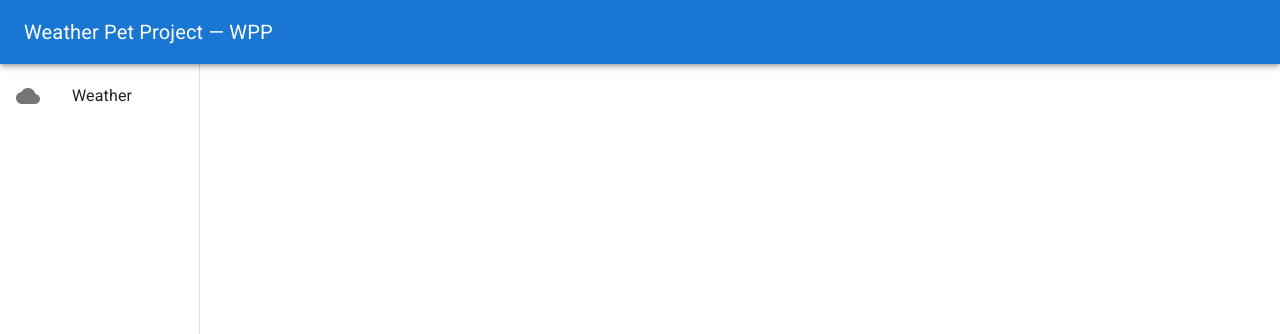
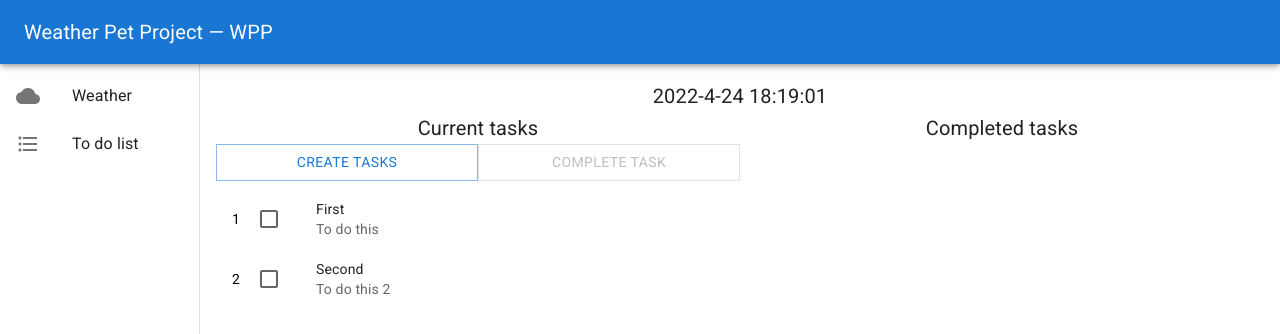
Before and after one commit to Zurarose/WeatherReactPetProject, a React (Create React App) app: page /ToDoList in a window 1280 px wide. Shown: the top 334 px of the page. Built offline with nearby package versions, Linux system fonts and the light colour scheme.

Commit message:
V7. To do list in developing process

```diff
--- /dev/null
+++ b/src/Parts/Content/ToDoList/CompletedTasks.js
@@ -0,0 +1,9 @@
+import Typography from "@mui/material/Typography";
+
+const CompletedTasks = () => {
+    return (
+        <Typography variant="h6">
+            Completed tasks
+        </Typography>)
+}
+export default CompletedTasks
--- /dev/null
+++ b/src/Parts/Content/ToDoList/CurrentTasks.js
@@ -0,0 +1,67 @@
+import Typography from "@mui/material/Typography";
+import List from "@mui/material/List";
+import ListItem from "@mui/material/ListItem";
+import ListItemButton from "@mui/material/ListItemButton";
+import ListItemText from "@mui/material/ListItemText";
+import ListItemIcon from "@mui/material/ListItemIcon";
+import Checkbox from "@mui/material/Checkbox";
+import {useEffect, useState} from "react";
+import Button from "@mui/material/Button";
+
+const CurrentTasks = (props) => {
+    const [checked, setChecked] = useState([]);
+    const handleToggle = (value) => () => {
+        const currentIndex = checked.indexOf(value);
+        const newChecked = [...checked];
+
+        if (currentIndex === -1) {
+            newChecked.push(value);
+        } else {
+            newChecked.splice(currentIndex, 1);
+        }
+        setChecked(newChecked);
+    };
+    const [completeActive, setCompleteActive] = useState(true)
+
+    useEffect(() => {
+        checked.length ? setCompleteActive(false): setCompleteActive(true)
+    }, [checked.length])
+    return (<>
+        <Typography variant="h6">
+            Current tasks
+        </Typography>
+        <Button sx={{width: "50%", borderRadius: 0}} variant="outlined">Create tasks</Button>
+        <Button sx={{width: "50%", borderRadius: 0, borderLeft: 0}} disabled={completeActive} variant="outlined">Complete task</Button>
+        <List sx={{width: '100%', bgcolor: 'background.paper'}}>
+            {props.TaskList.map((item, index) => {
+                const labelId = `checkbox-list-label-${item.id}`;
+                return (
+                    <ListItem key={item.id} disablePadding>
+                        <ListItemButton onClick={handleToggle(item.id)} dense>
+                            <ListItemText sx={{maxWidth: 20, mr: 1, color: 'black'}}
+                                          primary={index + 1}
+                            />
+                            <ListItemIcon>
+                                <Checkbox
+                                    edge="start"
+                                    checked={checked.indexOf(item.id) !== -1}
+                                    tabIndex={-1}
+                                    disableRipple
+                                    inputProps={{'aria-labelledby': labelId}}
+                                />
+                            </ListItemIcon>
+                            <ListItemText
+                                primary={item.title}
+                                secondary={
+                                    <>
+                                        {item.description}
+                                    </>}
+                            />
+                        </ListItemButton>
+                    </ListItem>
+                );
+            })}
+        </List>
+    </>)
+}
+export default CurrentTasks
--- /dev/null
+++ b/src/Parts/Content/ToDoList/DayTimer.js
@@ -0,0 +1,23 @@
+import {useEffect, useState} from "react";
+import Box from "@mui/material/Box";
+import Typography from "@mui/material/Typography";
+
+const DayTimer = (props) => {
+    const [dateValue, setDate] = useState({date: "", time: ""})
+    useEffect(() => {
+        updateTime()
+    }, [dateValue])
+    const updateTime = () => {
+        let today = new Date();
+        let date = today.getFullYear() + '-' + (today.getMonth() + 1) + '-' + today.getDate();
+        let time = today.getHours() + ":" + today.getMinutes() + ":" + (today.getSeconds() < 10 ? "0" + today.getSeconds() : today.getSeconds());
+        setTimeout(() => setDate({date: date, time: time}), 500)
+    }
+    return (
+        <Box>
+            <Typography variant="h6">
+                {dateValue.date + " " + dateValue.time}
+            </Typography>
+        </Box>)
+}
+export default DayTimer
--- /dev/null
+++ b/src/Parts/Content/ToDoList/ToDoList.js
@@ -0,0 +1,28 @@
+import List from '@mui/material/List';
+import ListItem from '@mui/material/ListItem';
+import ListItemButton from '@mui/material/ListItemButton';
+import ListItemIcon from '@mui/material/ListItemIcon';
+import ListItemText from '@mui/material/ListItemText';
+import Checkbox from '@mui/material/Checkbox';
+import {useEffect, useState} from "react";
+import Box from "@mui/material/Box";
+import DayTimer from "./DayTimer";
+import Typography from "@mui/material/Typography";
+import CurrentTasks from "./CurrentTasks";
+import CompletedTasks from "./CompletedTasks";
+
+const ToDoList = (props) => {
+    return (<>
+        <DayTimer/>
+        <Box sx={{display: "flex", flexDirection: "row"}}>
+            <Box sx={{width: "50%"}}>
+                <CurrentTasks {...props}/>
+            </Box>
+            <Box sx={{width: "50%"}}>
+                <CompletedTasks {...props}/>
+            </Box>
+        </Box>
+    </>);
+
+}
+export default ToDoList
--- /dev/null
+++ b/src/Parts/Content/ToDoList/ToDoListContainer.js
@@ -0,0 +1,14 @@
+import {connect} from "react-redux";
+import ToDoList from "./ToDoList";
+import {getTaskList} from "../../../Selectors/ToDoListSelector";
+const ToDoListContainer = (props) =>{
+
+    return <ToDoList {...props}/>
+}
+
+function mapStateToProps(state){
+    return {
+        TaskList: getTaskList(state)
+    }
+}
+export default connect(mapStateToProps, {})(ToDoListContainer)
--- a/src/Parts/Content/Weather/WeatherContainer.js
+++ b/src/Parts/Content/Weather/WeatherContainer.js
@@ -6,7 +6,7 @@ import {
     getStateCountriesList,
     getStateCurrentWeather, getStatePredictWeather,
     getSuperSelector
-} from "../../../Selectors/Selectors";
+} from "../../../Selectors/WeatherSelectors";
 
 
 function WeatherContainer(props){
--- a/src/Parts/Content/Weather/WeatherSelect.js
+++ b/src/Parts/Content/Weather/WeatherSelect.js
@@ -43,15 +43,16 @@ const WeatherSelect = React.memo((props) => {
             setOptionsCity(props.CitiesList)
         }, [props.CitiesList]);
 
-        useEffect(() => {
-            if (!openCity) {
-                setOptionsCity([]);
-            }
-        }, [openCity]);
 
         function setWeather() {
             props.clearData()
             props.getWeatherThunk(valueCity)
+        }
+
+        function onCountryChange(event, newValue) {
+            setActive(true)
+            setValueCountry(newValue)
+            props.getCitiesThunk(newValue)
         }
 
         return (
@@ -59,9 +60,7 @@ const WeatherSelect = React.memo((props) => {
                 <Autocomplete
                     value={valueCountry}
                     onChange={(event, newValue) => {
-                        setActive(true)
-                        setValueCountry(newValue)
-                        props.getCitiesThunk(newValue)
+                        onCountryChange(event, newValue)
                     }}
                     inputValue={inputValueCountry}
                     onInputChange={(event, newInputValue) => {
--- a/src/Parts/Sider/SideMenu.js
+++ b/src/Parts/Sider/SideMenu.js
@@ -11,8 +11,11 @@ import ListItemButton from '@mui/material/ListItemButton';
 import ListItemIcon from '@mui/material/ListItemIcon';
 import ListItemText from '@mui/material/ListItemText';
 import CloudIcon from '@mui/icons-material/Cloud';
-import {Route, Routes} from "react-router-dom";
+import FormatListBulletedIcon from '@mui/icons-material/FormatListBulleted';
+import {Link, Route, Routes} from "react-router-dom";
 import WeatherContainer from "../Content/Weather/WeatherContainer";
+import ToDoListContainer from "../Content/ToDoList/ToDoListContainer";
+
 
 const drawerWidth = 200;
 const SideMenu = (props) => {
@@ -33,11 +36,17 @@ const SideMenu = (props) => {
 
                 </Toolbar>
                 <List>
-                    <ListItemButton  key={1}>
+                    <ListItemButton component={Link} to={"/"}>
                         <ListItemIcon>
                             <CloudIcon/>
                         </ListItemIcon>
                         <ListItemText primary="Weather"/>
+                    </ListItemButton>
+                    <ListItemButton component={Link} to={"/ToDoList"}>
+                        <ListItemIcon>
+                            <FormatListBulletedIcon/>
+                        </ListItemIcon>
+                        <ListItemText primary="To do list"/>
                     </ListItemButton>
                 </List>
             </Drawer>
@@ -45,6 +54,7 @@ const SideMenu = (props) => {
             <Toolbar/>
             <Routes>
                 <Route index element={<WeatherContainer/>}/>
+                <Route path={"/ToDoList"} element={<ToDoListContainer/>}/>
             </Routes>
         </Box>
 </Box>
--- /dev/null
+++ b/src/Redux/ToDoListReducer.js
@@ -0,0 +1,37 @@
+//Редьюсор, который создает action и общается с диспатчем
+import {PlacesAPI, WeatherAPI} from "../API/api";
+
+const consta = "consta"
+
+let initialState = {
+    data: [
+        {
+            id: "1",
+            title: "First",
+            description: "To do this"
+        },
+        {
+            id: "2",
+            title: "Second",
+            description: "To do this 2"
+        }
+    ]
+}
+
+//Выбор действия в зависимости от type action
+function ToDoListReducer(state = initialState, action) {
+    switch (action.type) {
+        default:
+            return state
+
+    }
+}
+
+export function getCities(param) {
+    return {
+        type: consta,
+        data: param
+    }
+}
+
+export default ToDoListReducer
--- a/src/Redux/reduxStore.js
+++ b/src/Redux/reduxStore.js
@@ -2,11 +2,13 @@ import {applyMiddleware, combineReducers, createStore} from "redux";
 import thunk from "redux-thunk";
 import WeatherReducer from "./WeatherReducer";
 import { reducer as formReducer } from 'redux-form'
+import ToDoListReducer from "./ToDoListReducer";
 
 
 //сбор всех редьюсоров воедино и создание общего редьюсора
 let reducers = combineReducers({
     WeatherPage: WeatherReducer,
+    ToDoListPage: ToDoListReducer,
     form: formReducer
 })
 
--- /dev/null
+++ b/src/Selectors/ToDoListSelector.js
@@ -0,0 +1,3 @@
+export function getTaskList(state){
+    return state.ToDoListPage.data
+}
```
Also changed, not shown: src/Selectors/WeatherSelectors.js (renamed from src/Selectors/Selectors.js).
